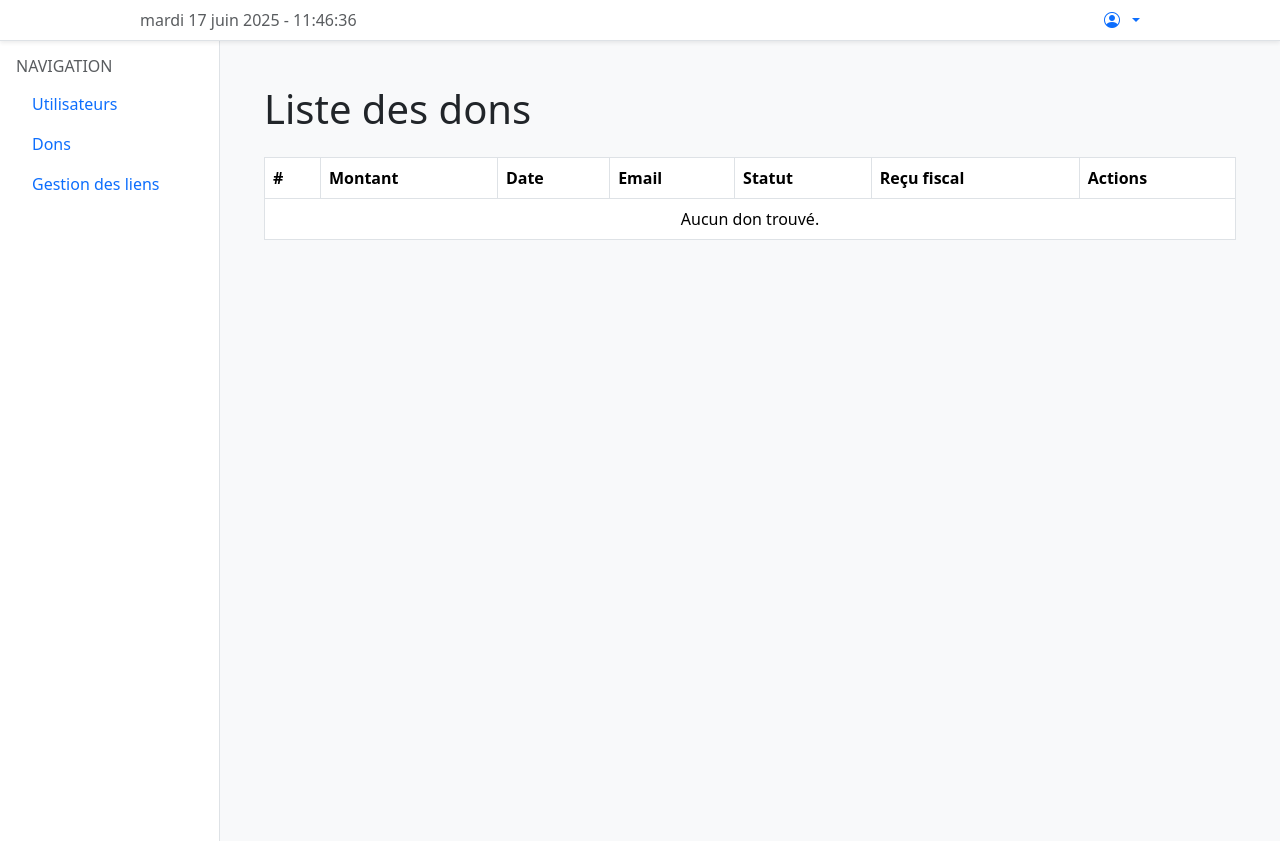
After one commit to icekni/stras4water, a Symfony app: template templates/admin/dons.html.twig in a window 1280 px wide. The commit adds this page. Run offline with Twig, Linux system fonts and the light colour scheme; the template is opened without the code that fills it, so the values that code supplies are empty; some libraries are stand-ins or nearby versions.

Commit message:
panel admin gerant les dons

```diff
--- a/src/Controller/DonationController.php
+++ b/src/Controller/DonationController.php
@@ -67,6 +67,9 @@ final class DonationController extends AbstractController
                 ],
             ]);
 
+            $donation->setCheckoutId($session->payment_intent);
+            $entityManager->flush();
+
             return $this->redirect($session->url, 303);
         }
 
@@ -94,8 +97,6 @@ final class DonationController extends AbstractController
     #[Route('/get_recu_fiscal', name: 'get_recu_fiscal')]
     public function get_recu_fiscal(): Response
     {
-
-
         return $this->redirectToRoute('donation');
     }
 
@@ -148,5 +149,4 @@ final class DonationController extends AbstractController
             'form' => $form->createView(),
         ]);
     }
-
 }
--- a/src/Controller/FrontController.php
+++ b/src/Controller/FrontController.php
@@ -26,7 +26,7 @@ use Symfony\Contracts\HttpClient\HttpClientInterface;
 final class FrontController extends AbstractController
 {
     #[Route('/', name: 'home')]
-    public function index(RecuFiscalService $recuFiscalService): Response
+    public function index(): Response
     {
         return $this->render('front/home.html.twig', [
             'controller_name' => 'FrontController',
--- a/src/Enum/DonationStatus.php
+++ b/src/Enum/DonationStatus.php
@@ -6,5 +6,5 @@ enum DonationStatus: string
     case CREATED = "created"; // Don initialisé
     case PAID = "paid"; // Paiement validé, en attente de génération de recu fiscal
     case COMPLETED = "completed"; // Recu fiscal généré et envoyé si demandé, sinon paiement validé
-    case CANCELLED = "cancelled";
+    case REFUNDED = "refunded";
 }
--- /dev/null
+++ b/templates/admin/dons.html.twig
@@ -0,0 +1,111 @@
+{% extends 'base_admin.html.twig' %}
+
+{% block title %}Liste des dons{% endblock %}
+
+{% block body %}
+<div class="container-fluid pt-4 px-4">
+    <h1>Liste des dons</h1>
+
+    <table class="table table-bordered mt-4">
+        <thead>
+            <tr>
+                <th>#</th>
+                <th>Montant</th>
+                <th>Date</th>
+                <th>Email</th>
+                <th>Statut</th>
+                <th>Reçu fiscal</th>
+                <th>Actions</th>
+            </tr>
+        </thead>
+        <tbody>
+            {% for don in dons %}
+                <tr>
+                    <td>{{ loop.index + ((page - 1) * 20) }}</td>
+                    <td>{{ don.montant|number_format(2, ',', ' ') }} €</td>
+                    <td>{{ don.createdAt|date('d/m/Y H:i') }}</td>
+                    <td>
+                        {% if don.email %}
+                            {{ don.email }}
+                        {% elseif don.user %}
+                            {{ don.user.email }}
+                        {% else %}
+                            <em>Don anonyme</em>
+                        {% endif %}
+                    </td>
+                    <td>
+                        {% if don.status == constant('App\\Enum\\DonationStatus::PAID') %}
+                            <span class="badge bg-success">Payé</span>
+                        {% elseif don.status == constant('App\\Enum\\DonationStatus::COMPLETED') %}
+                            <span class="badge bg-info text-dark">Complété</span>
+                        {% elseif don.status == constant('App\\Enum\\DonationStatus::REFUNDED') %}
+                            <span class="badge bg-danger">Remboursé</span>
+                        {% elseif don.status == constant('App\\Enum\\DonationStatus::CREATED') %}
+                            <span class="badge bg-warning text-dark">En attente</span>
+                        {% else %}
+                            <span class="badge bg-secondary">{{ don.status.value }}</span>
+                        {% endif %}
+                    </td>
+                    <td>
+                        {% if don.urlRecuFiscal %}
+                            <a href="{{ path('admin_get_recu_fiscal', {id: don.id}) }}" target="_blank" class="btn btn-sm btn-outline-primary">
+                                Voir le reçu
+                            </a>
+                        {% elseif don.wantsRecuFiscal %}
+                            <span class="text-warning">À générer</span>
+                        {% else %}
+                            <span class="text-muted">Non demandé</span>
+                        {% endif %}
+                    </td>
+                    <td>
+                        {% if don.status == constant('App\\Enum\\DonationStatus::PAID') or don.status == constant('App\\Enum\\DonationStatus::COMPLETED') %}
+                            <div class="dropdown">
+                                <button class="btn btn-sm btn-outline-danger dropdown-toggle" type="button" id="dropdownMenu{{ don.id }}" data-bs-toggle="dropdown" aria-expanded="false">
+                                    Rembourser le don
+                                </button>
+                                <ul class="dropdown-menu" aria-labelledby="dropdownMenu{{ don.id }}">
+                                    <li>
+                                        <form method="post" action="{{ path('admin_dons_refund', {id: don.id}) }}" onsubmit="return confirm('Confirmer le remboursement de ce don ?');">
+                                            <button type="submit" class="dropdown-item text-danger">Confirmer le remboursement</button>
+                                        </form>
+                                    </li>
+                                </ul>
+                            </div>
+                        {% elseif don.status == constant('App\\Enum\\DonationStatus::REFUNDED') %}
+                            <span class="text-muted">Déjà remboursé</span>
+                        {% endif %}
+                    </td>
+                </tr>
+            {% else %}
+                <tr>
+                    <td colspan="7" class="text-center">Aucun don trouvé.</td>
+                </tr>
+            {% endfor %}
+        </tbody>
+    </table>
+
+    {% if pages > 1 %}
+    <nav class="mt-4">
+        <ul class="pagination">
+            {% if page > 1 %}
+                <li class="page-item">
+                    <a class="page-link" href="{{ path('admin_dons', {'page': page - 1}) }}">&laquo; Précédent</a>
+                </li>
+            {% endif %}
+
+            {% for p in 1..pages %}
+                <li class="page-item {% if p == page %}active{% endif %}">
+                    <a class="page-link" href="{{ path('admin_dons', {'page': p}) }}">{{ p }}</a>
+                </li>
+            {% endfor %}
+
+            {% if page < pages %}
+                <li class="page-item">
+                    <a class="page-link" href="{{ path('admin_dons', {'page': page + 1}) }}">Suivant &raquo;</a>
+                </li>
+            {% endif %}
+        </ul>
+    </nav>
+    {% endif %}
+</div>
+{% endblock %}
--- a/templates/admin/index.html.twig
+++ b/templates/admin/index.html.twig
@@ -29,7 +29,8 @@
                     <i class="bi bi-cash-coin fs-1 text-warning"></i>
                     <div class="ms-3">
                         <p class="mb-2">Dons</p>
-                        <h6 class="mb-0">3 540 €</h6>
+                        <h6 class="mb-0">{{ montantTotal }} €</h6>
+                        <p class="mb-0 fw-normal small text-muted">ces {{ donationInterval }} derniers jours</p>
                     </div>
                 </div>
             </div>
--- a/templates/base_admin.html.twig
+++ b/templates/base_admin.html.twig
@@ -72,7 +72,7 @@
                         Dons
                     </a>
                     <div class="collapse ps-3" id="submenu-dons">
-                        <a href="#" class="nav-link">Tous les dons</a>
+                        <a href="{{ path('admin_dons') }}" class="nav-link">Tous les dons</a>
                     </div>
                     <div class="collapse ps-3" id="submenu-dons">
                         <a href="#" class="nav-link">Reçus fiscaux</a>
@@ -89,6 +89,16 @@
 
         <!-- Main Content -->
         <div class="content-area">
+        	<div class="container-fluid">
+            {% for label, messages in app.flashes %}
+                {% for message in messages %}
+                    <div class="alert alert-{{ label }} alert-dismissible fade show" role="alert">
+                        {{ message }}
+                        <button type="button" class="btn-close" data-bs-dismiss="alert" aria-label="Close"></button>
+                    </div>
+                {% endfor %}
+            {% endfor %}
+            </div>
             {% block body %}{% endblock %}
         </div>
     </div>
--- a/templates/front/confidentialite.html.twig
+++ b/templates/front/confidentialite.html.twig
@@ -17,7 +17,7 @@
     </p>
     <ul>
       <li>Pour les <strong>adhésions</strong> : nom, prénom, adresse email, statut social (si tarif réduit), pour la gestion des membres.</li>
-      <li>Pour les <strong>dons</strong> : nom, prénom, adresse postale, conformément aux obligations fiscales pour établir un recu fiscal, ainsi que l'adresse email pour vous expédier votre recu fiscal.</li>
+      <li>Pour les <strong>dons</strong> : adresse email pour vous expédier votre recu fiscal.</li>
     </ul>
 
     <p>
```
Also changed, not shown: src/Controller/AdminController.php (+80 -3 lines), src/Controller/WebHookController.php (+7 -3 lines), src/Entity/Donation.php (+1 -166 lines), src/Repository/DonationRepository.php (+14 -0 lines), src/Service/EmailService.php (+11 -0 lines), src/Service/RecuFiscalService.php (+41 -21 lines), templates/base.html.twig (+4 -3 lines), 2 other files.
